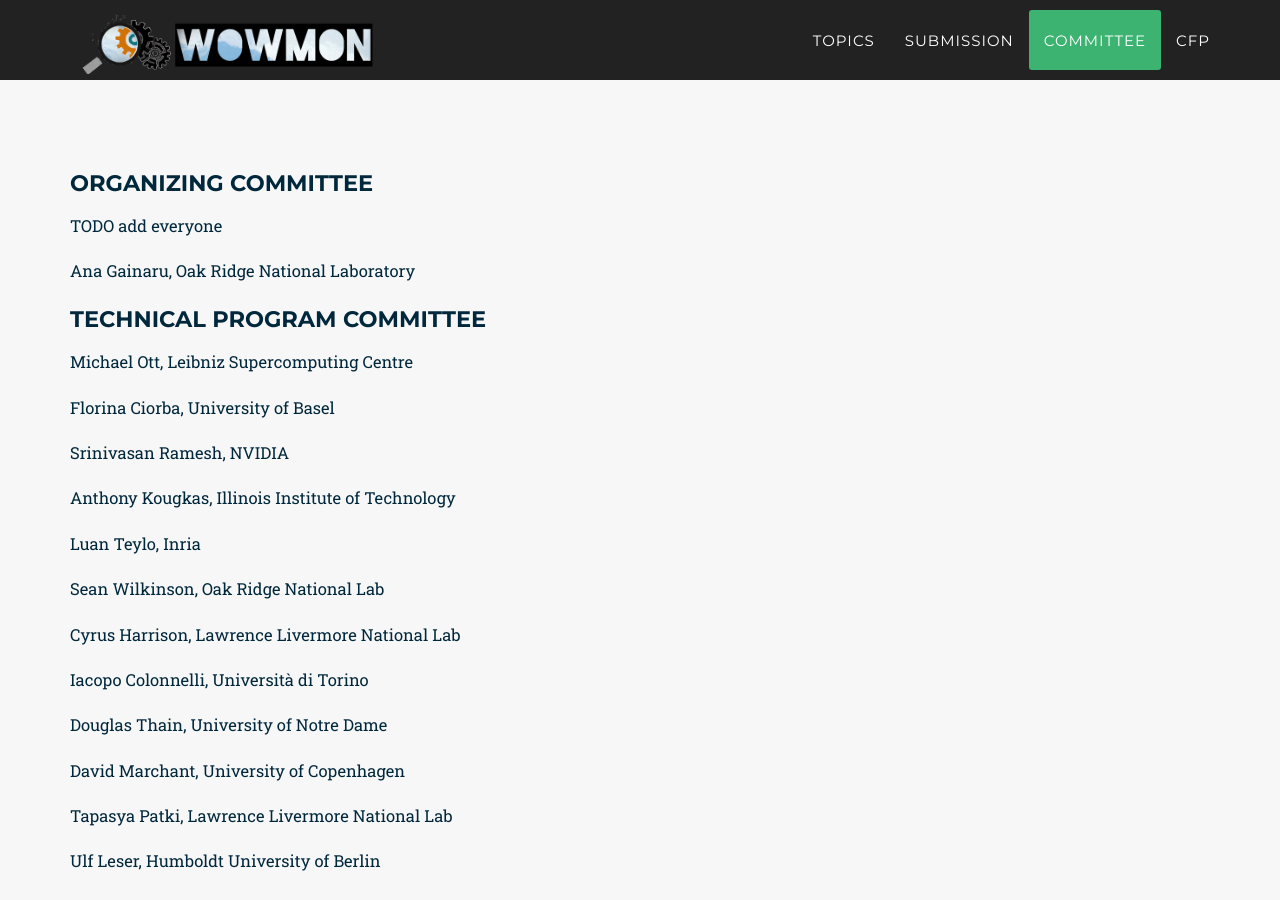
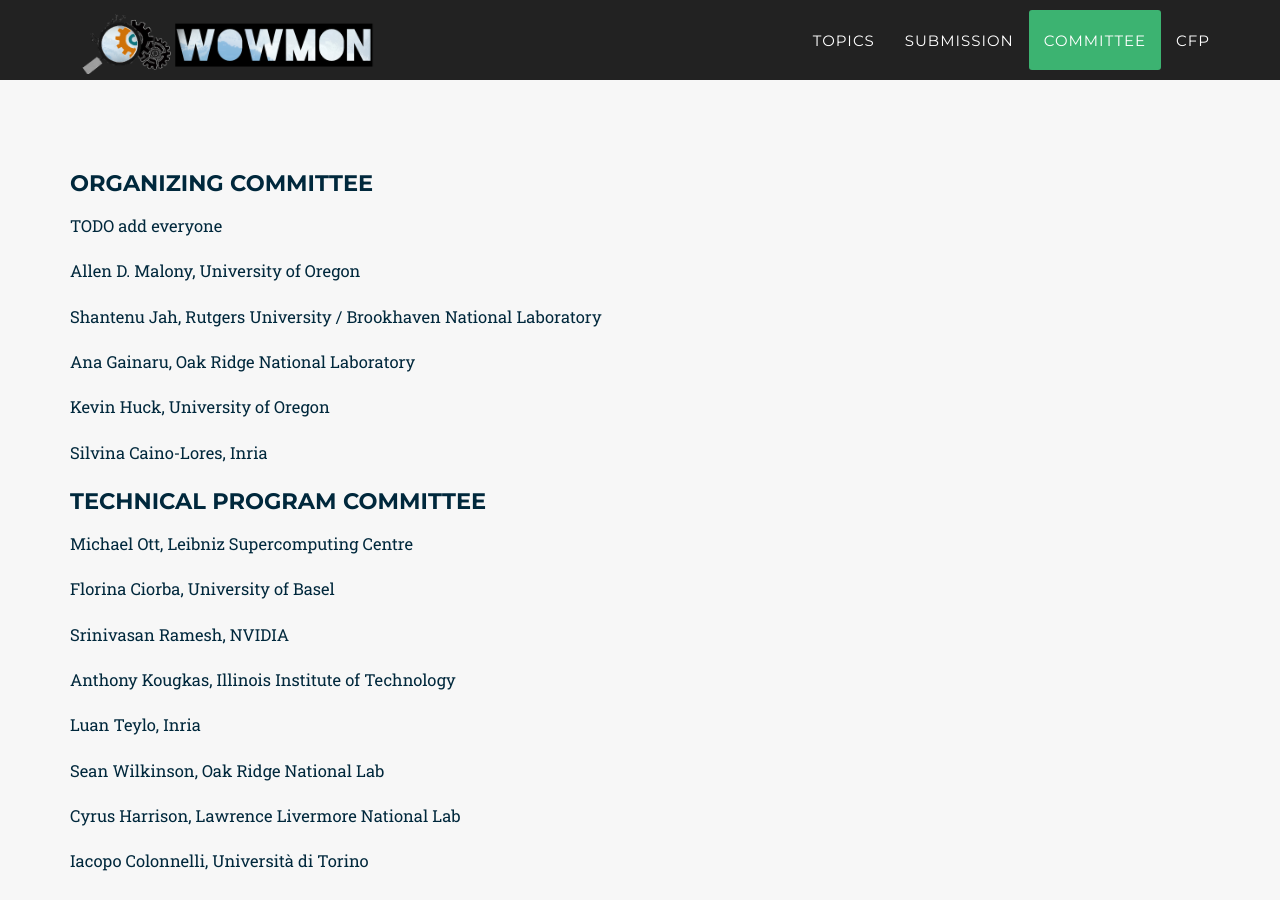
Before and after one commit to WOWMON-workshop/WOWMON-workshop.github.io, a Jekyll site: the page built from index.html, in a window 1280 px wide and 900 px high, scrolled down 3349 px. Built offline with Jekyll 4.4.1, drawn with Linux system fonts in a browser that asks for light colours; some web fonts are replaced.

Commit message:
Adding committee members

```diff
--- a/_includes/2024_data/committee.html
+++ b/_includes/2024_data/committee.html
@@ -9,7 +9,11 @@
             </div>
             <h2>Organizing Committee</h2>
             <p> TODO add everyone </p>
+            <p>Allen D. Malony, University of Oregon</p>
+            <p>Shantenu Jah, Rutgers University / Brookhaven National Laboratory</p>
             <p>Ana Gainaru, Oak Ridge National Laboratory</p>
+            <p>Kevin Huck, University of Oregon</p>
+            <p>Silvina Caino-Lores, Inria</p>
 
             <h2>Technical Program Committee</h2>
             <p> Michael Ott, Leibniz Supercomputing Centre</p>
```
